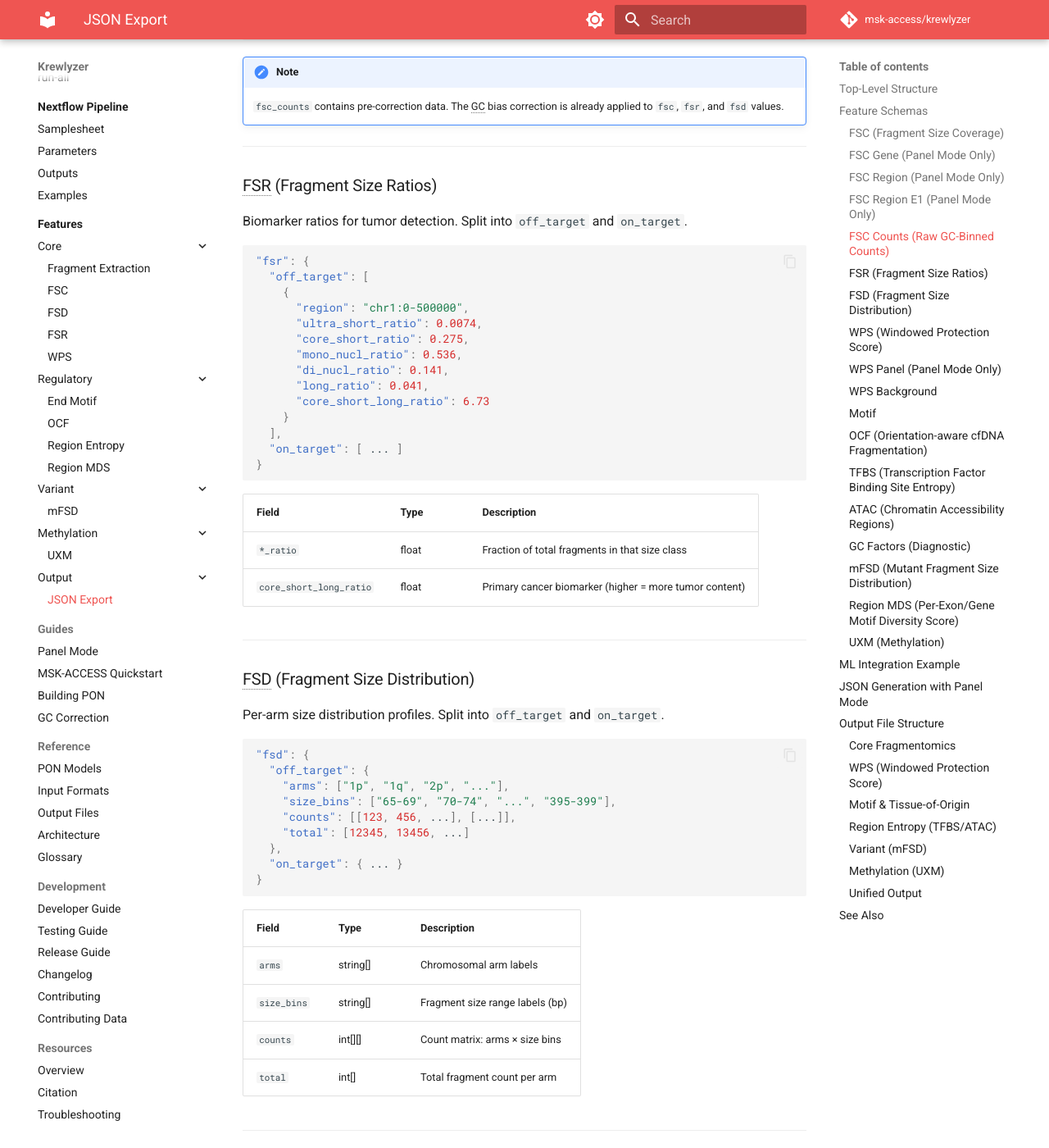
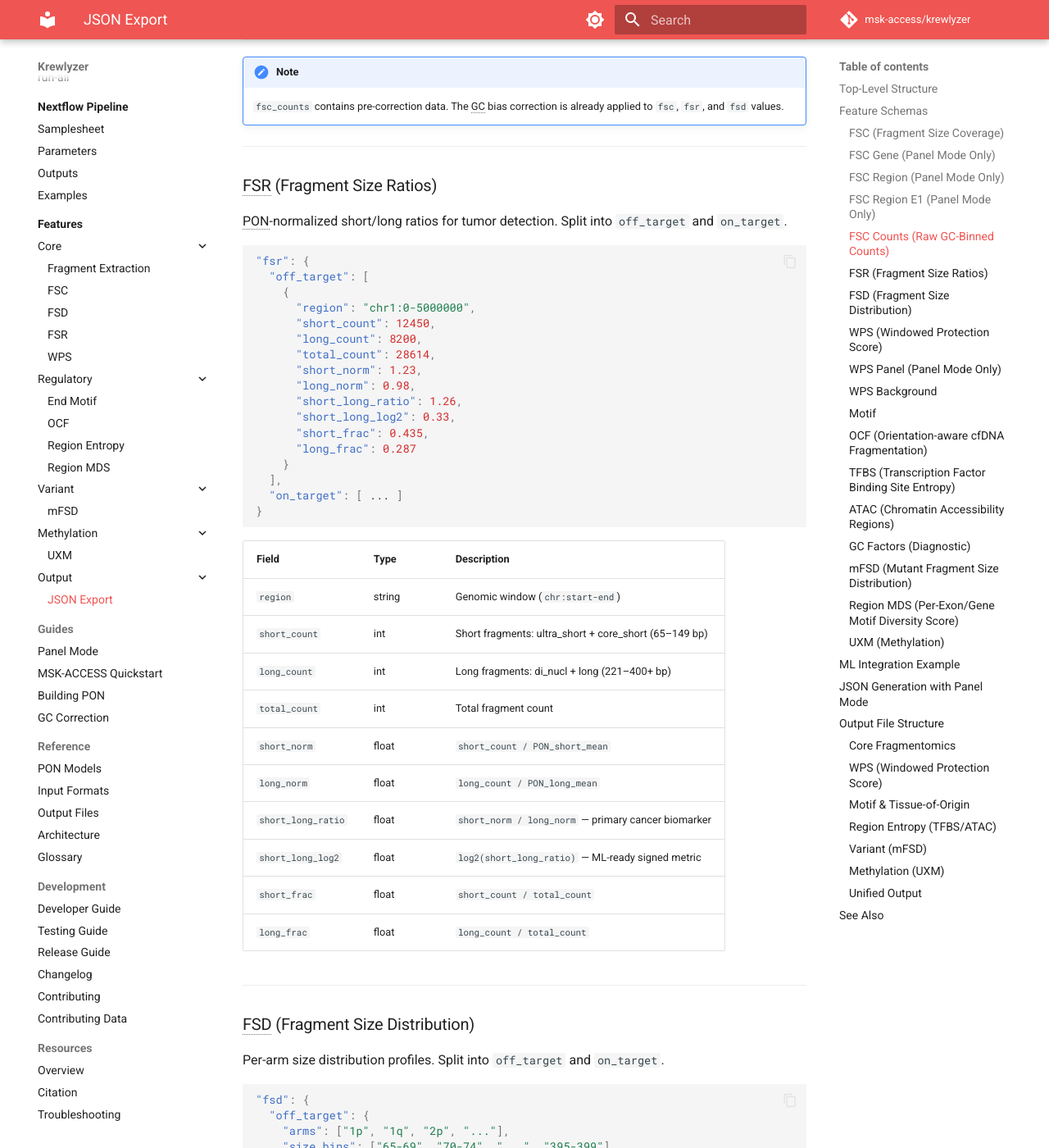
Before and after one commit to msk-access/krewlyzer, an MkDocs documentation site: the page built from docs/features/output/json-output.md, in a window 1280 px wide and 1400 px high, scrolled down 3906 px. Shown: the whole window at 82% size. Built offline with MkDocs 1.6.1 and Material for MkDocs 9.7.7, drawn with Linux system fonts in a browser that asks for light colours; comment, search, counter and statistics services are not loaded; the version menu is left out.

Commit message:
docs(fsr): fix stale column names in concepts.md and json-output.md
- concepts.md: Fix FSR example to use actual column names
  (short_count, short_long_ratio instead of core_short_count,
  core_short_long_ratio)
- json-output.md: Fix FSR JSON schema — replace 7 wrong per-channel
  ratio fields with correct 10-field schema matching fsr_processor.py
  output (short_count, long_count, short_norm, long_norm,
  short_long_ratio, short_long_log2, short_frac, long_frac)

````diff
--- a/docs/features/output/json-output.md
+++ b/docs/features/output/json-output.md
@@ -186,19 +186,22 @@ Raw per-GC-bin, per-size-class fragment counts. Source: `{sample}.fsc_counts.tsv
 
 ### FSR (Fragment Size Ratios)
 
-Biomarker ratios for tumor detection. Split into `off_target` and `on_target`.
+PON-normalized short/long ratios for tumor detection. Split into `off_target` and `on_target`.
 
 ```json
 "fsr": {
   "off_target": [
     {
-      "region": "chr1:0-500000",
-      "ultra_short_ratio": 0.0074,
-      "core_short_ratio": 0.275,
-      "mono_nucl_ratio": 0.536,
-      "di_nucl_ratio": 0.141,
-      "long_ratio": 0.041,
-      "core_short_long_ratio": 6.73
+      "region": "chr1:0-5000000",
+      "short_count": 12450,
+      "long_count": 8200,
+      "total_count": 28614,
+      "short_norm": 1.23,
+      "long_norm": 0.98,
+      "short_long_ratio": 1.26,
+      "short_long_log2": 0.33,
+      "short_frac": 0.435,
+      "long_frac": 0.287
     }
   ],
   "on_target": [ ... ]
@@ -207,8 +210,16 @@ Biomarker ratios for tumor detection. Split into `off_target` and `on_target`.
 
 | Field | Type | Description |
 |-------|------|-------------|
-| `*_ratio` | float | Fraction of total fragments in that size class |
-| `core_short_long_ratio` | float | Primary cancer biomarker (higher = more tumor content) |
+| `region` | string | Genomic window (`chr:start-end`) |
+| `short_count` | int | Short fragments: ultra_short + core_short (65–149 bp) |
+| `long_count` | int | Long fragments: di_nucl + long (221–400+ bp) |
+| `total_count` | int | Total fragment count |
+| `short_norm` | float | `short_count / PON_short_mean` |
+| `long_norm` | float | `long_count / PON_long_mean` |
+| `short_long_ratio` | float | `short_norm / long_norm` — primary cancer biomarker |
+| `short_long_log2` | float | `log2(short_long_ratio)` — ML-ready signed metric |
+| `short_frac` | float | `short_count / total_count` |
+| `long_frac` | float | `long_count / total_count` |
 
 ---
 
````
Also changed, not shown: docs/getting-started/concepts.md (+4 -4 lines).
